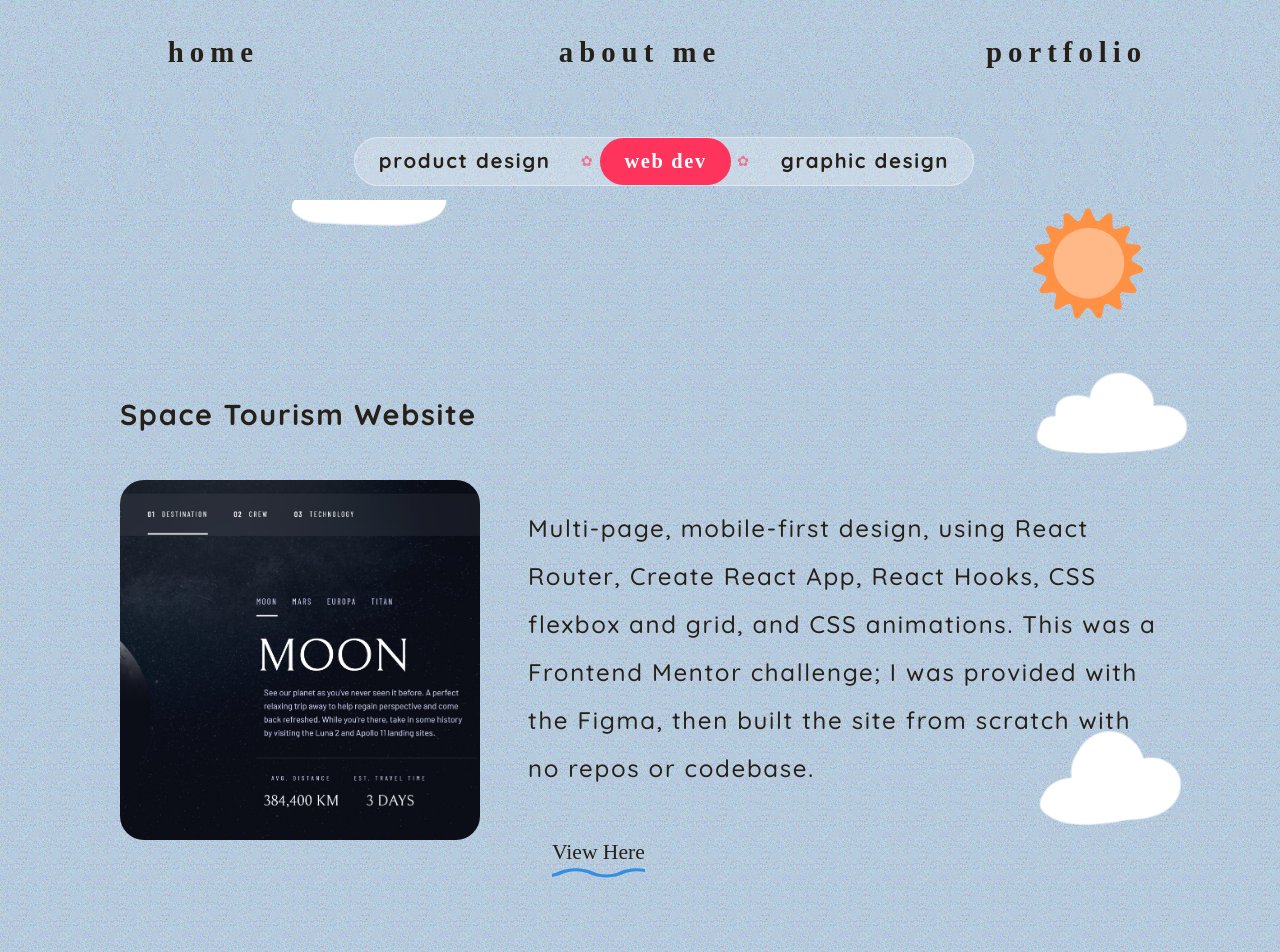
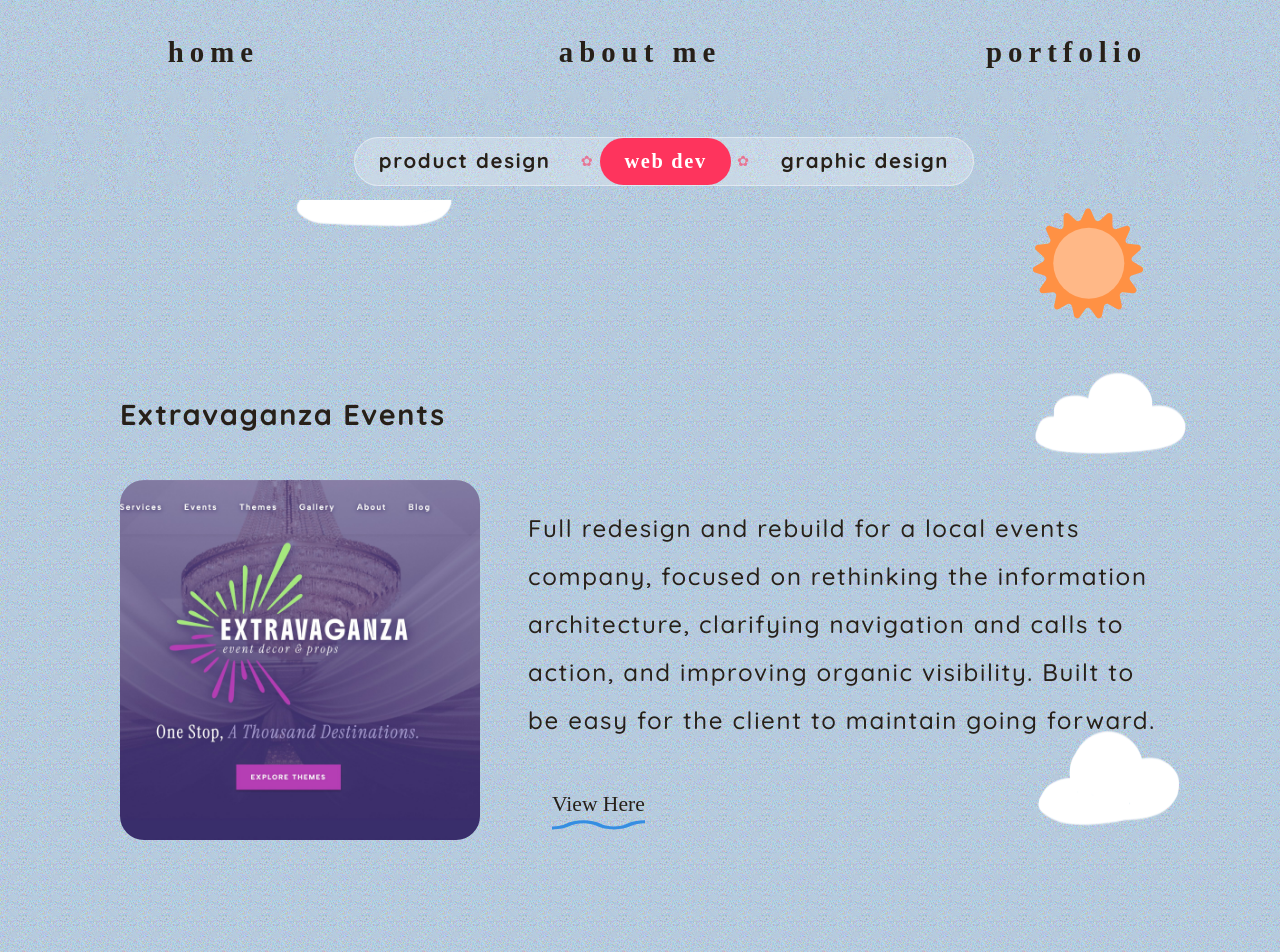
Before and after one commit to marywilder/portfolio-website, a React (Vite) app: page /#/webdev in a window 1280 px wide. Shown: the top 952 px of the page. Built offline with nearby package versions, Linux system fonts and the light colour scheme; a web font is replaced by a local one.

Commit message:
updates to webdev

```diff
--- a/src/App.css
+++ b/src/App.css
@@ -1331,6 +1331,7 @@ a.doodle-link {
 .webdev-container img {
   width: 20rem;
   height: 20rem;
+  object-fit: cover;
 }
 
 .letterboxd-gif {
@@ -2138,6 +2139,7 @@ a.doodle-link {
   .webdev-container img {
     width: 15rem;
     height: 15rem;
+    object-fit: cover;
   }
 
   .webdev-container div {
--- a/src/components/Webdev.jsx
+++ b/src/components/Webdev.jsx
@@ -9,6 +9,7 @@ import doodlejump from "../assets/Screenshot (11).png";
 import starbucks from '../assets/Starbucks-case-study.png';
 import Subnav from './Subnav';
 import Productdesign from './Productdesign';
+import extravaganza from '../assets/extravaganza screenshot.jpg'
 
 export default function Webdev() {
   return (
@@ -28,6 +29,17 @@ export default function Webdev() {
         <br></br>I'm proud of</h1>*/}
 
           <div className="webdev-container">
+            <section className="space-project" >
+            <h2 >Extravaganza Events</h2>
+            <div>
+              <a target="_blank" rel="noopener noreferrer" href="https://www.extravaganzaevents.com">
+              <img className="project-preview" src={extravaganza} alt="screenshot of extravaganza events site"/>
+              </a>
+              <div className='web-description'><p>Full redesign and rebuild for a local events company, focused on rethinking the information architecture, clarifying navigation and calls to action, and improving organic visibility. Built to be easy for the client to maintain going forward.</p>
+              <a target="_blank" rel="noopener noreferrer" href="https://www.extravaganzaevents.com"><button target="_blank" rel="noopener noreferrer" href="https://www.extravaganzaevents.com">View Here</button></a></div>
+            </div>
+
+            </section>
 
             <section className="space-project" >
             <h2 >Space Tourism Website</h2>
@@ -44,7 +56,7 @@ export default function Webdev() {
             <section className="space-project" >
             <h2 >Starbucks Case Study</h2>
             <div>
-              <a target="_blank" rel="noopener noreferrer" href="https://marywilder.github.io/space-travel-website/#/">
+              <a target="_blank" rel="noopener noreferrer" href="https://marywilder.github.io/starbucks-case-study/#/">
               <img className="project-preview" src={starbucks} alt="a screenshot of the starbucks case study website"/>
               </a>
               <div className='web-description'><p>During my MPS program, my design team of 3 worked to create a new feature set for the Starbucks app. I made this responsive website using HTML and CSS, with media quieres, smooth scrolling, and animations.</p>
```
Also changed, not shown: src/assets/extravaganza screenshot.jpg (added).
